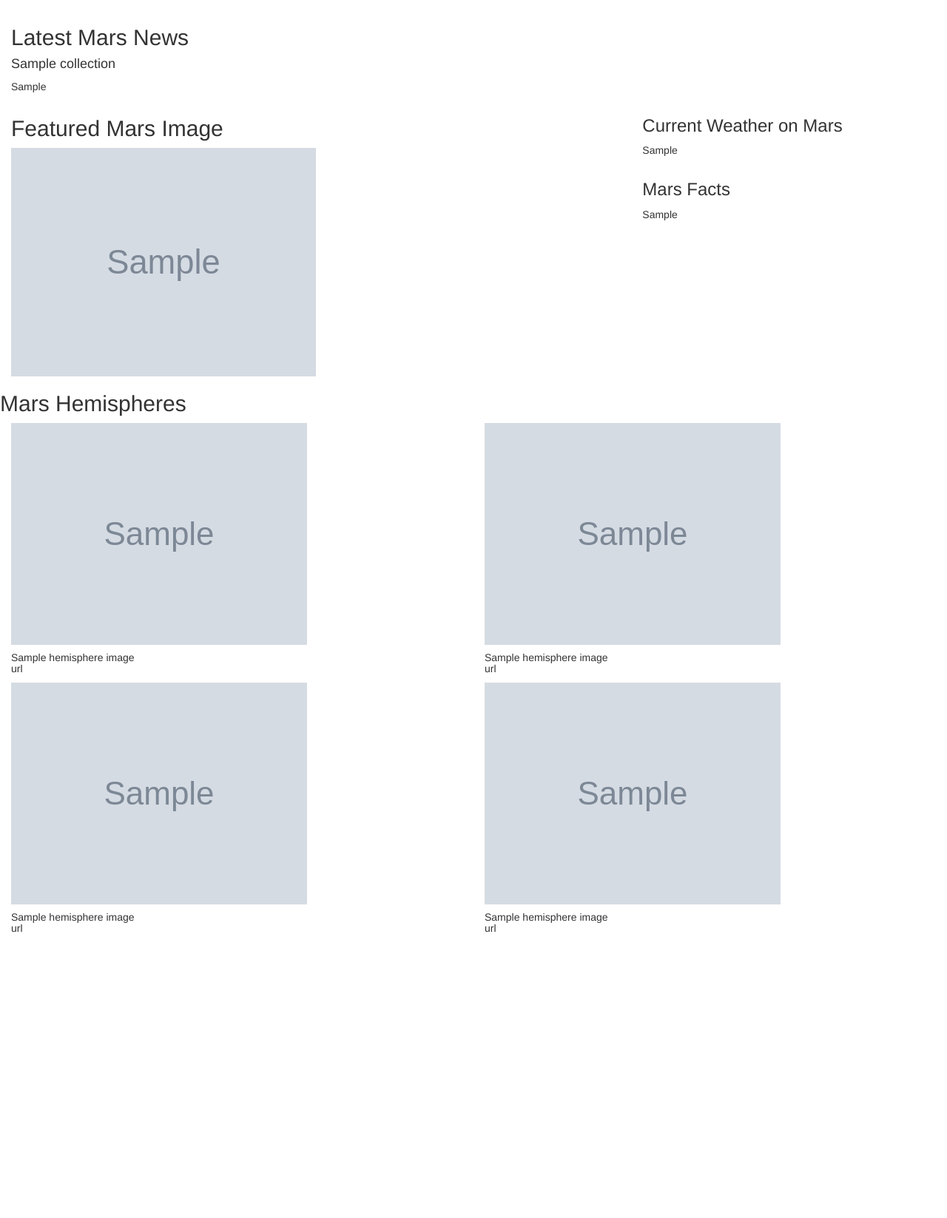
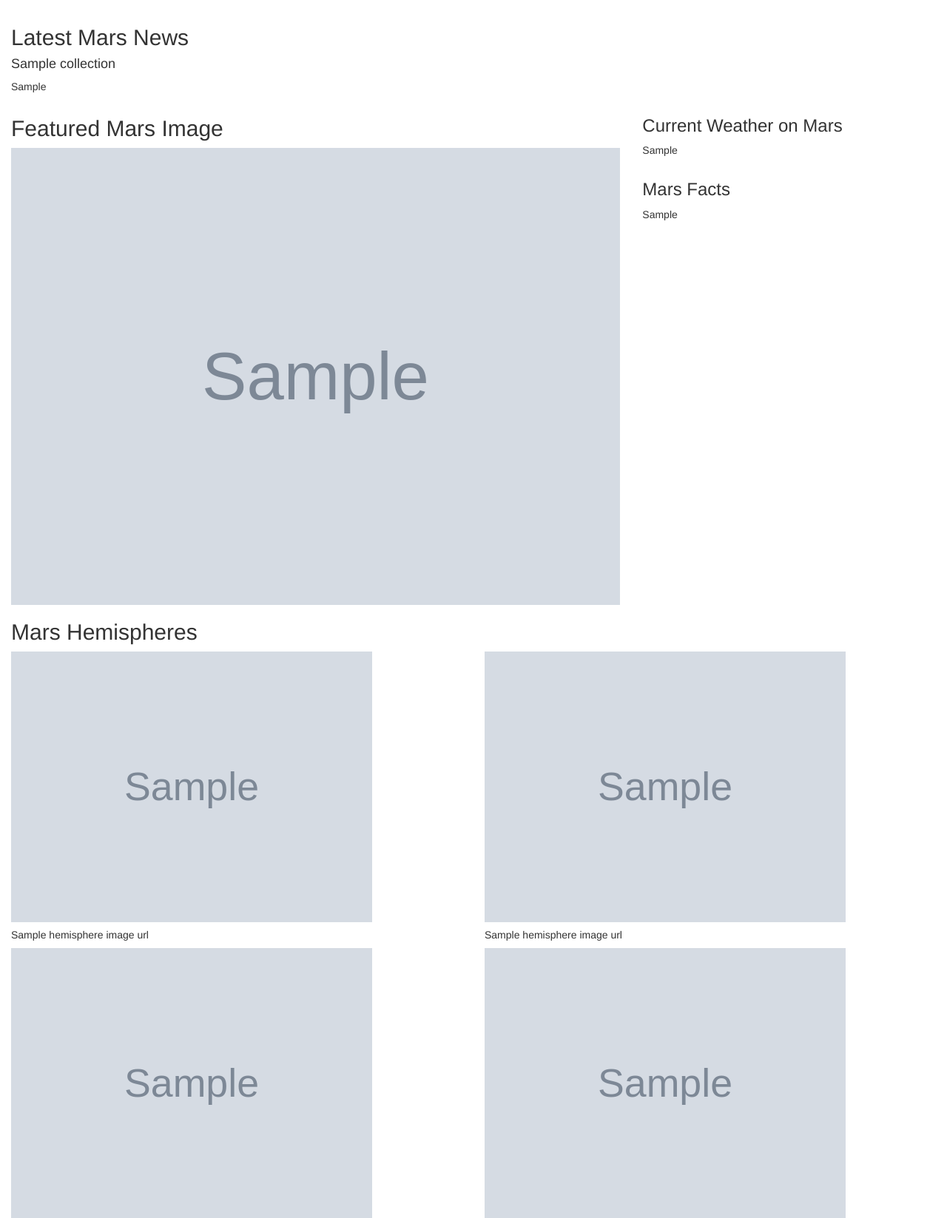
Before and after one commit to jazminhicks/Mars-Beautiful-Soup, a Flask app: page / in a window 1280 px wide. Shown: the part 272-1919 px from the top of the page at 74% size. Before the commit the page ends 1533 px from the top, so only its background shows below. Run offline with Flask 2, Linux system fonts and the light colour scheme; grey boxes marked "Sample" are stand-in pictures; a database or web service that is not in the repository returns one stand-in record (values such as "Sample title"); some libraries are stand-ins or nearby versions.

Commit message:
index update

```diff
--- a/templates/index.html
+++ b/templates/index.html
@@ -9,6 +9,9 @@
   <link rel="stylesheet" href="https://maxcdn.bootstrapcdn.com/bootstrap/3.4.0/css/bootstrap.min.css">
   <script src="https://ajax.googleapis.com/ajax/libs/jquery/3.4.1/jquery.min.js"></script>
   <script src="https://maxcdn.bootstrapcdn.com/bootstrap/3.4.0/js/bootstrap.min.js"></script>
+
+  <link rel="stylesheet" href="../static/css/style.css">
+
 </head>
 
 <body>
@@ -29,7 +32,7 @@
     <div class="row">
       <div class="col-lg-8">
         <h2>Featured Mars Image</h2>
-        <img class="img-responsive" src={{mission_data.featured_image_url}} alt="featured_image" width=50%, height=50%>
+        <img class="img-responsive" src={{mission_data.featured_image_url}} alt="featured_image" width=100%, height=100%>
       </div>
       <div class="col-lg-4">
         <h3>Current Weather on Mars</h3>
@@ -43,41 +46,28 @@
       </div>
 
     </div>
+    <div>
+        <h2>Mars Hemispheres</h2>
+
+    </div>
     <div class="row">
-        <h2>Mars Hemispheres</h2>
         <div class="col-lg-6">
-            <div class="card" style="width: 18rem;">
-                <img class="card-img-top" src="{{mission_data.hemisphere_image_urls[0].img_url}}" alt="Card image cap">
-                <div class="card-body">
-                  <h5 class="card-title">{{mission_data.hemisphere_image_urls[0]['title']}}</h5>
-                </div>
-              </div>
+          <img src="{{mission_data.hemisphere_image_urls[0].img_url}}" alt="Cerebus Hemisphere"  width=80%, height=80%>
+          <h5>{{mission_data.hemisphere_image_urls[0]['title']}}</h5>
         </div>
         <div class="col-lg-6">
-              <div class="card" style="width: 18rem;">
-                  <img class="card-img-top" src="{{mission_data.hemisphere_image_urls[1].img_url}}" alt="Card image cap">
-                  <div class="card-body">
-                    <h5 class="card-title">{{mission_data.hemisphere_image_urls[1]['title']}}</h5>
-                  </div>
-                </div>
+          <img src="{{mission_data.hemisphere_image_urls[1].img_url}}" alt="Schiaparelli Hemisphere"  width=80%, height=80%>
+          <h5>{{mission_data.hemisphere_image_urls[1]['title']}}</h5>
         </div>
     </div>
     <div class="row">
         <div class="col-lg-6">
-                <div class="card" style="width: 18rem;">
-                    <img class="card-img-top" src="{{mission_data.hemisphere_image_urls[2].img_url}}" alt="Card image cap">
-                    <div class="card-body">
-                      <h5 class="card-title">{{mission_data.hemisphere_image_urls[2]['title']}}</h5>
-                    </div>
-                  </div>
+          <img src="{{mission_data.hemisphere_image_urls[2].img_url}}" alt="Syrtis Hemisphere"  width=80%, height=80%>
+          <h5>{{mission_data.hemisphere_image_urls[2]['title']}}</h5>
         </div>
         <div class="col-lg-6">
-                  <div class="card" style="width: 18rem;">
-                      <img class="card-img-top" src="{{mission_data.hemisphere_image_urls[3].img_url}}" alt="Card image cap">
-                      <div class="card-body">
-                        <h5 class="card-title">{{mission_data.hemisphere_image_urls[3]['title']}}</h5>
-                      </div>
-                    </div>
+          <img src="{{mission_data.hemisphere_image_urls[3].img_url}}" alt="Valles Hemisphere"  width=80%, height=80%>
+          <h5>{{mission_data.hemisphere_image_urls[3]['title']}}</h5>
         </div>
     </div>
     </div>
```
Lines whose indentation alone changed are shown as unchanged.
